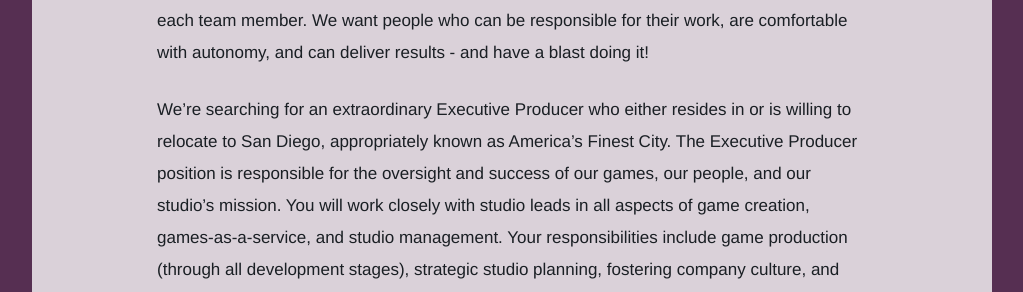
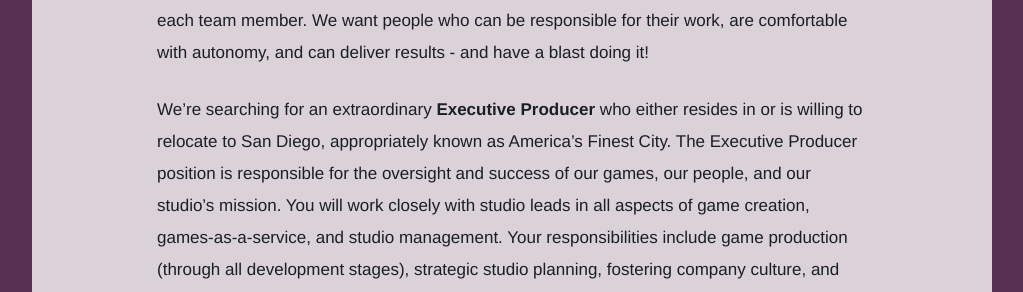
Before and after one commit to ultrabit-web/ultrabit-web.github.io, a Jekyll site: the page built from index.html, in a window 1280 px wide and 900 px high, scrolled down 1294 px. Shown: the part 160-452 px from the top of the window, without its empty margins (128-1151 px from the left). Built offline with Jekyll 4.4.1, drawn with Linux system fonts in a browser that asks for light colours; some of the changed text lies outside the part shown.

Commit message:
Add bold styling to title

```diff
--- a/_data/jobs.yaml
+++ b/_data/jobs.yaml
@@ -13,7 +13,7 @@
 
     We are an execution-oriented team that enjoys making games as much as playing them. We measure our efforts through results rather than hours worked and value the importance of a work-life/family balance on top of offering competitive pay and benefits. As our studio grows, our culture remains built around small game teams and high levels of accountability across each team member. We want people who can be responsible for their work, are comfortable with autonomy, and can deliver results - and have a blast doing it!
 
-    We&rsquo;re searching for an extraordinary Executive Producer who either resides in or is willing to relocate to San Diego, appropriately known as America&rsquo;s Finest City. The Executive Producer position is responsible for the oversight and success of our games, our people, and our studio&rsquo;s mission. You will work closely with studio leads in all aspects of game creation, games-as-a-service, and studio management. Your responsibilities include game production (through all development stages), strategic studio planning, fostering company culture, and finding opportunities to improve development on both new and live products.
+    We&rsquo;re searching for an extraordinary **Executive Producer** who either resides in or is willing to relocate to San Diego, appropriately known as America&rsquo;s Finest City. The Executive Producer position is responsible for the oversight and success of our games, our people, and our studio&rsquo;s mission. You will work closely with studio leads in all aspects of game creation, games-as-a-service, and studio management. Your responsibilities include game production (through all development stages), strategic studio planning, fostering company culture, and finding opportunities to improve development on both new and live products.
 
     You should have a real passion for games and game development. You demonstrate strong leadership skills, have a solid eye for the game business, deep understanding of design, analytical sensibilities, and a rich understanding of the mobile F2P market. You are highly motivated and thrive in a collaborative environment. You know how to organize for success and take great pride crafting amazing experiences for our players.
 
```
